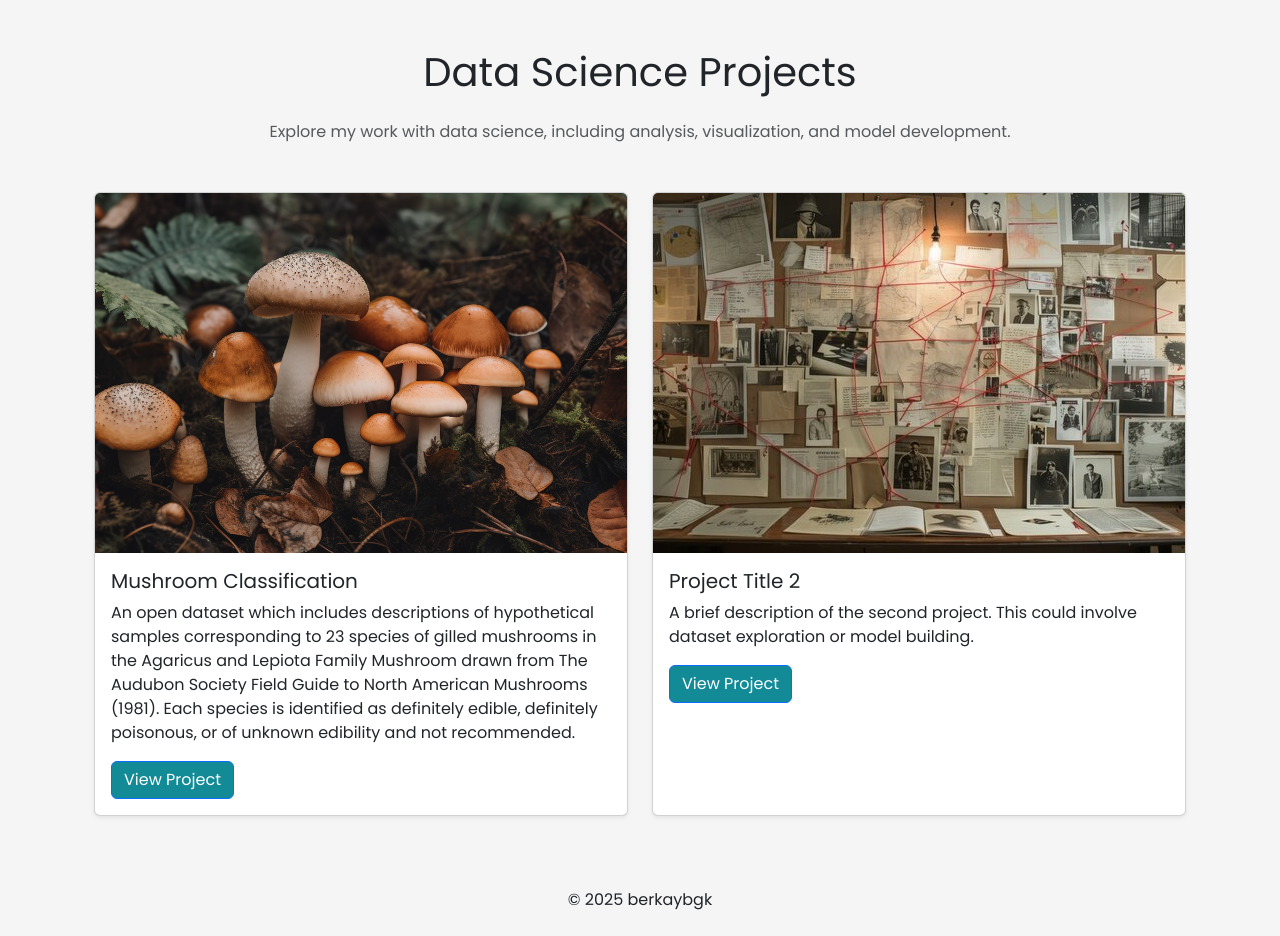
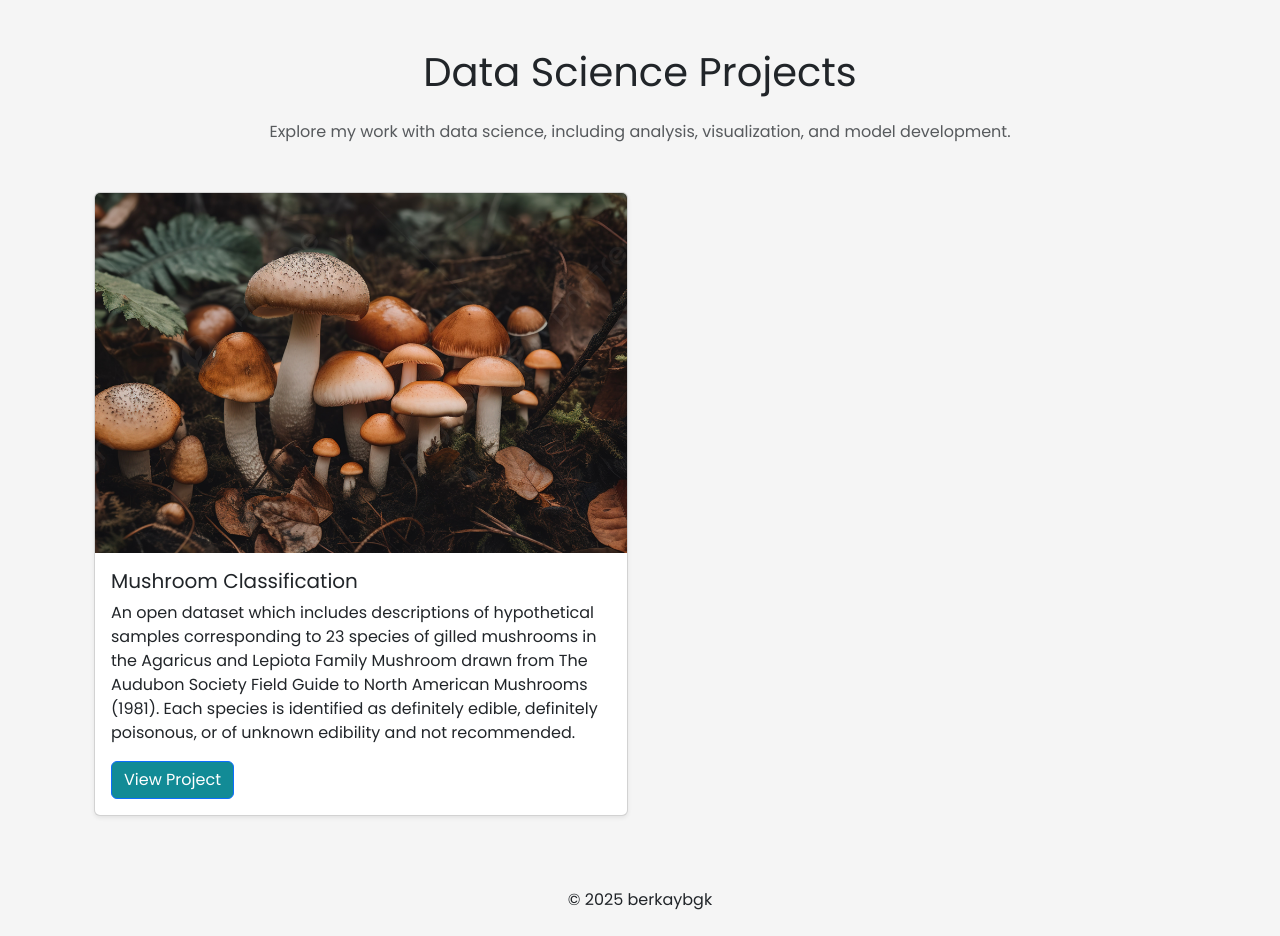
Before and after one commit to berkaybgk/portfolio, a Django app: page /projects/ in a window 1280 px wide. Shown: the part 56-992 px from the top of the page. Run offline with Django 5.2, Linux system fonts and the light colour scheme.

Commit message:
dummy project removed

```diff
--- a/portfolio/website/templates/website/ds_projects.html
+++ b/portfolio/website/templates/website/ds_projects.html
@@ -33,17 +33,17 @@
             </div>
         </div>
 
-        <!-- Project 2 -->
-        <div class="col-md-6 col-lg-6 mb-4">
-            <div class="card shadow-sm h-100">
-                <img src="{% static 'website/images/crime.jpg' %}" class="card-img-top img-fluid custom-card-img" alt="Project Image">
-                <div class="card-body">
-                    <h5 class="card-title">Project Title 2</h5>
-                    <p class="card-text">A brief description of the second project. This could involve dataset exploration or model building.</p>
-                    <a href="{% url 'project_detail' project_name='crime' %}" class="btn btn-primary" style="background-color: #128b96">View Project</a>
-                </div>
-            </div>
-        </div>
+<!--        &lt;!&ndash; Project 2 &ndash;&gt;-->
+<!--        <div class="col-md-6 col-lg-6 mb-4">-->
+<!--            <div class="card shadow-sm h-100">-->
+<!--                <img src="{% static 'website/images/crime.jpg' %}" class="card-img-top img-fluid custom-card-img" alt="Project Image">-->
+<!--                <div class="card-body">-->
+<!--                    <h5 class="card-title">Project Title 2</h5>-->
+<!--                    <p class="card-text">A brief description of the second project. This could involve dataset exploration or model building.</p>-->
+<!--                    <a href="{% url 'project_detail' project_name='crime' %}" class="btn btn-primary" style="background-color: #128b96">View Project</a>-->
+<!--                </div>-->
+<!--            </div>-->
+<!--        </div>-->
 
 
     </div>
```
